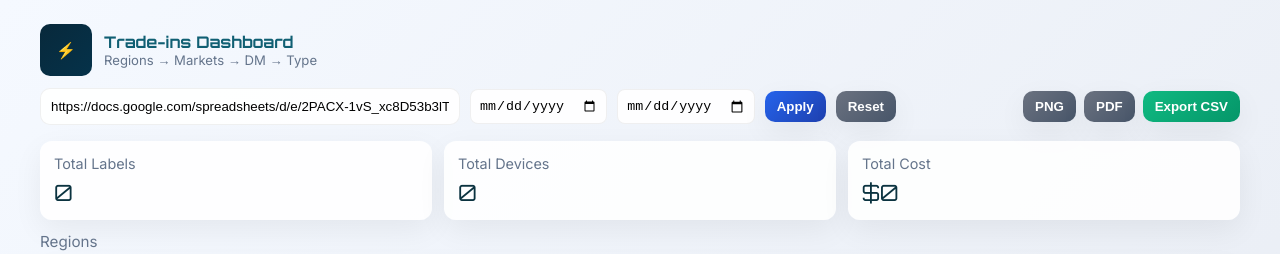
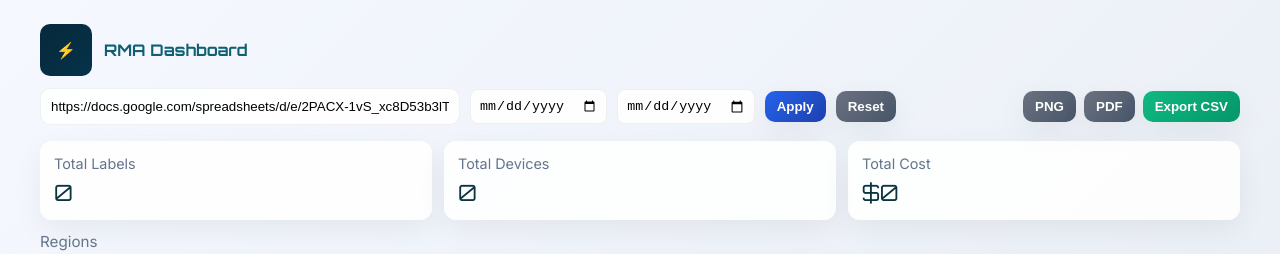
Before and after one commit to Anooshashraf/RMA, a plain HTML site: page index.html in a window 1280 px wide. Shown: the top 254 px of the page. Drawn offline with nearby package versions, Linux system fonts and the light colour scheme; no server answers.

Commit message:
Update index.html

```diff
--- a/index.html
+++ b/index.html
@@ -71,8 +71,7 @@
       <div class="brand">
         <div class="logo">⚡</div>
         <div class="title">
-          <div class="main">Trade-ins Dashboard</div>
-          <div class="sub">Regions → Markets → DM → Type</div>
+          <div class="main">RMA Dashboard</div>
         </div>
       </div>
 
```
